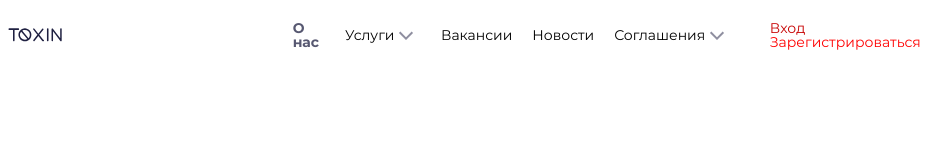
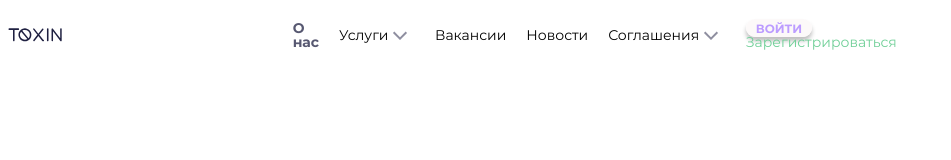
Before and after one commit to sailoksis/hotelRizz, a website: page src/index.html in a window 1280 px wide. Shown: the full height of the page, 184-1135 px from the left. Drawn offline with nearby package versions, Linux system fonts and the light colour scheme; files that its build step writes are made by us from their sources; files whose address does not match are found by name.

Commit message:
Сделал кривую кнопку
Над доделать и разобраться с отзывчивостью

```diff
--- a/gulp/version.json
+++ b/gulp/version.json
@@ -1,3 +1,3 @@
 {
-    "main": "20220801080301"
+    "main": "20220802140517"
 }
--- a/src/html/header.html
+++ b/src/html/header.html
@@ -57,10 +57,10 @@
                 <div class="header__actions actions-header">
 
                     <a href="#" class="actions-header__buttonsignin">
-                        <span class="actions-header__buttonsignin __text">Вход</span>
+                        <span class="actions-header__textin">Войти</span>
                     </a>
                     <a href="#" class="actions-header__buttonsignup">
-                        <span class="actions-header__buttonsignup __text">Зарегистрироваться</span>
+                        <span class="actions-header__textup">Зарегистрироваться</span>
                     </a>
 
                 </div>
@@ -70,28 +70,3 @@
         </div>
     </div>
 </header>
-
-
-
-<!--
-    <header>
-    <div>
-        <body>
-
-
-            <img src="../img/icons/icons.svg#TOXIN" class="svg-TOXIN-dims" alt="TOXIN"  width="53.19" height="12.95"/>
-
-
-            <p>The text for me and my lifeThe text for me and my lifeThe text for me and my life
-                The text for me and my life
-                The text for me and my life
-                The text for me and my life
-                The text for me and my life
-                The text for me and my life
-                The text for me and my life
-                The text for me and my life
-            </p>
-        </body>
-    </div>
-</header>
--->
--- a/src/scss/header.scss
+++ b/src/scss/header.scss
@@ -14,11 +14,12 @@
     &__container {
       display: flex;
       align-items: center;
+
     }
     &__body {
       display: flex;
       align-items: center;
-      padding: 5px 0;
+      padding: 0px 0;
       min-height: 70px;
     }
     &__main {
@@ -83,25 +84,41 @@
       &__sub-link {
         color: #fff;
         line-height: 120%;
+
       }
     }
 
     .actions-header {
-      padding-left: 18px;
-
-    }
-    .actions-header {
 
       &__buttonsignin {
 
+        width: 87px;
+        height: 34px;
+        left: 997px;
 
-        color: rgb(199, 2, 2);
+
+
+        box-shadow: 0px 4px 4px rgba(0, 0, 0, 0.25);
+        border-radius: 22px;
+        border: 2px solid linear-gradient(180deg, #BC9CFF 0%, #8BA4F9 100%);
+        background: rgb(252, 249, 249);
+      }
+
+      &__buttonsignup {
+
+        color:red;
 
       }
-      &__buttonsignup {
+      &__textin{
+        color: #BC9CFF;
+        padding: 10px;
+        font-weight: 700;
+        font-size: 12px;
+        text-transform: uppercase;
 
-        color: red;
-
+      }
+      &__textup {
+        color: $ColorGreen;
       }
       }
 
```
Also changed, not shown: .dist/about.html, .dist/css/style.css, .dist/css/style.min.css, .dist/index.html.
